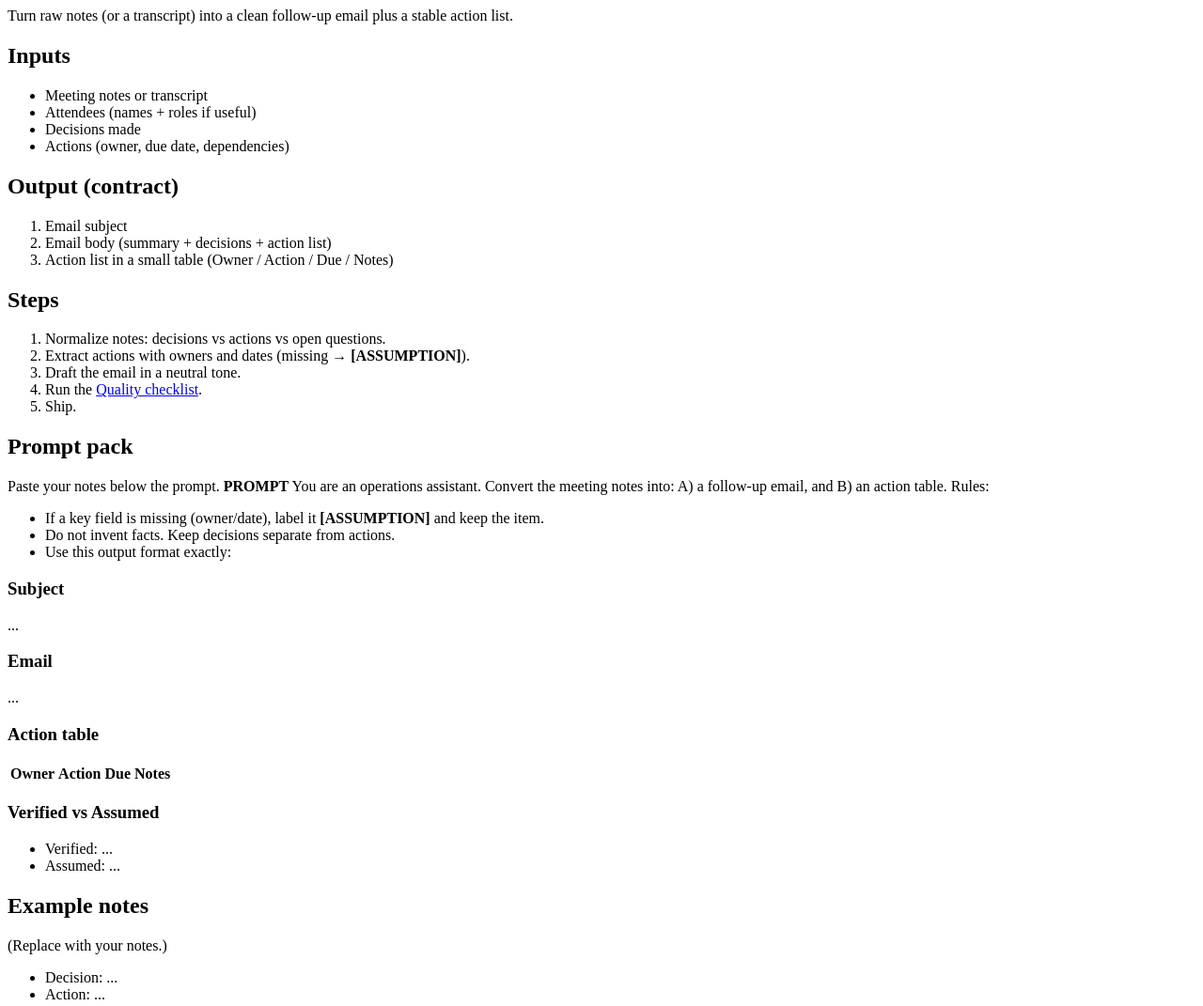
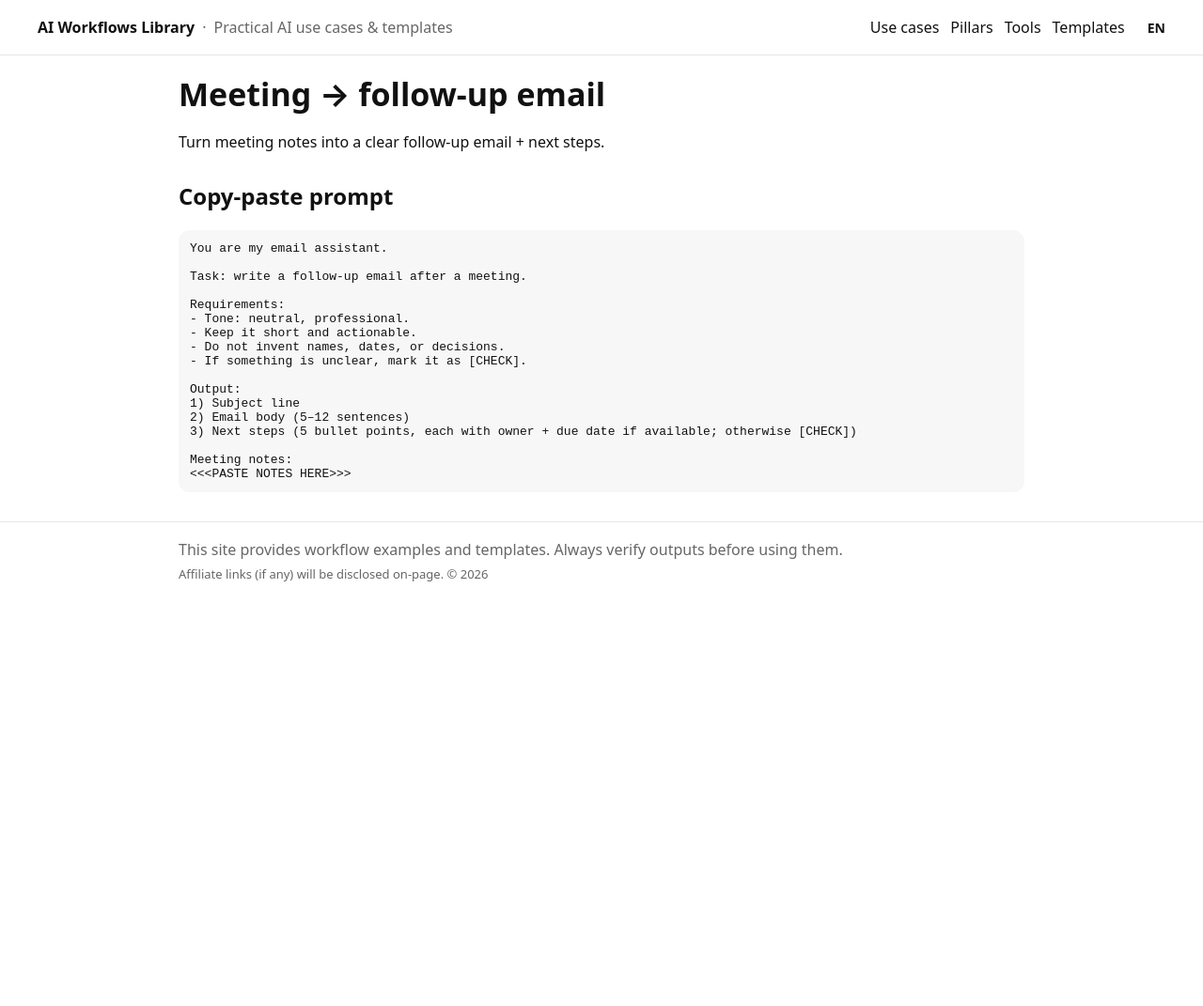
Before and after one commit to ries11217596955-hash/ai-workflows-library, an Eleventy site: page src/en/use-cases/meeting-to-follow-up-email/index.md in a window 1280 px wide. Shown: the whole page at 94% size. After the commit the page ends 800 px from the top, so only its background shows below. Built offline with nearby package versions, Linux system fonts and the light colour scheme; Eleventy itself is replaced by a stand-in of ours; code samples lack their colours; files that its build step writes are made by us from their sources.

Commit message:
Revise meeting follow-up email template
Updated the structure and content of the meeting follow-up email template to enhance clarity and usability.

````diff
--- a/src/en/use-cases/meeting-to-follow-up-email/index.md
+++ b/src/en/use-cases/meeting-to-follow-up-email/index.md
@@ -1,43 +1,38 @@
 ---
-title: Meeting → Follow-up Email
+layout: base.njk
+title: "Meeting → follow-up email"
+description: "Turn meeting notes into a short follow-up email and next steps."
+lang: en
+translationKey: usecase-meeting-followup
+siteTagline: "Practical AI use cases & templates"
+navUseCases: "Use cases"
+navTools: "Tools"
+navTemplates: "Templates"
+footerLine1: "This site provides workflow examples and templates. Always verify outputs before using them."
+footerLine2: "Affiliate links (if any) will be disclosed on-page. © 2026"
 ---
-Turn raw notes (or a transcript) into a clean follow-up email plus a stable action list.
-## Inputs
-- Meeting notes or transcript
-- Attendees (names + roles if useful)
-- Decisions made
-- Actions (owner, due date, dependencies)
-## Output (contract)
-1) Email subject
-2) Email body (summary + decisions + action list)
-3) Action list in a small table (Owner / Action / Due / Notes)
-## Steps
-1) Normalize notes: decisions vs actions vs open questions.
-2) Extract actions with owners and dates (missing → **[ASSUMPTION]**).
-3) Draft the email in a neutral tone.
-4) Run the [Quality checklist](/en/tools/quality-checklist/).
-5) Ship.
-## Prompt pack
-Paste your notes below the prompt.
-**PROMPT**
-You are an operations assistant. Convert the meeting notes into:
-A) a follow-up email, and
-B) an action table.
-Rules:
-- If a key field is missing (owner/date), label it **[ASSUMPTION]** and keep the item.
-- Do not invent facts. Keep decisions separate from actions.
-- Use this output format exactly:
-### Subject
-...
-### Email
-...
-### Action table
-| Owner | Action | Due | Notes |
-|---|---|---|---|
-### Verified vs Assumed
-- Verified: ...
-- Assumed: ...
-## Example notes
-(Replace with your notes.)
-- Decision: ...
-- Action: ...
+
+# Meeting → follow-up email
+
+Turn meeting notes into a clear follow-up email + next steps.
+
+## Copy-paste prompt
+
+```text
+You are my email assistant.
+
+Task: write a follow-up email after a meeting.
+
+Requirements:
+- Tone: neutral, professional.
+- Keep it short and actionable.
+- Do not invent names, dates, or decisions.
+- If something is unclear, mark it as [CHECK].
+
+Output:
+1) Subject line
+2) Email body (5–12 sentences)
+3) Next steps (5 bullet points, each with owner + due date if available; otherwise [CHECK])
+
+Meeting notes:
+<<<PASTE NOTES HERE>>>
````
